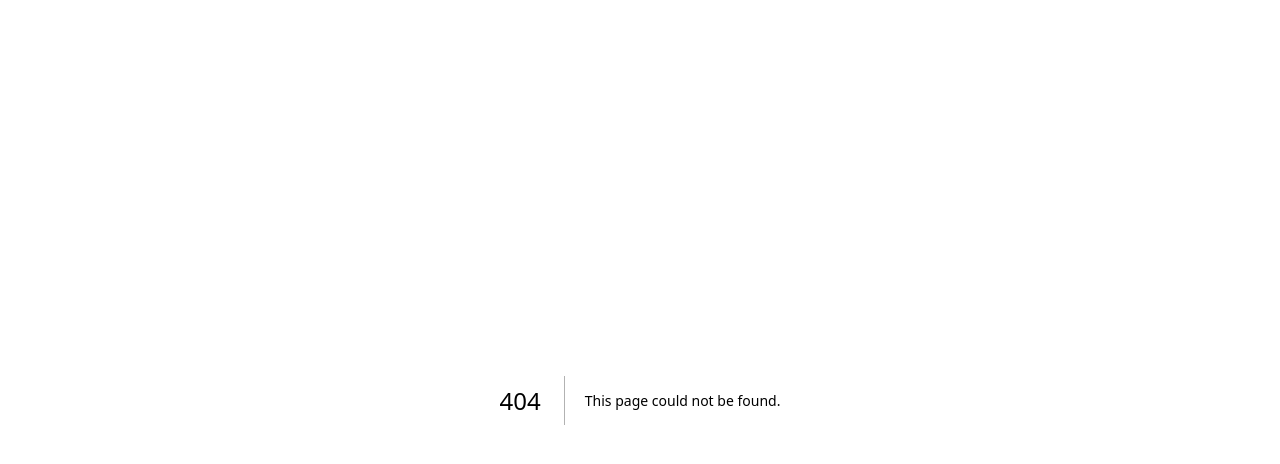
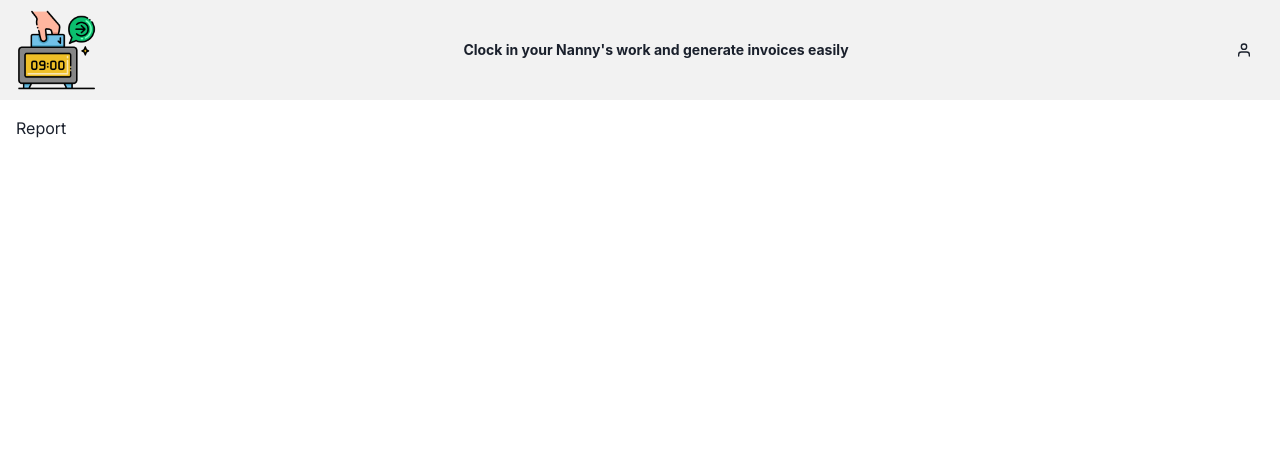
Before and after one commit to satshree/nanni-clock, a Next.js app: page /home/report in a window 1280 px wide. Before the commit this address had no page. Shown: the top 464 px of the page. Built offline with nearby package versions, Linux system fonts and the light colour scheme; no server answers; sample sign-in values are in the browser's storage.

Commit message:
minor changes

```diff
--- a/src/app/globals.css
+++ b/src/app/globals.css
@@ -48,7 +48,7 @@ img {
 }
 
 .SingleDatePicker_picker__directionLeft {
-  left: -20% !important;
+  left: -18% !important;
 }
 
 .SingleDatePickerInput__withBorder {
--- a/src/app/home/page.tsx
+++ b/src/app/home/page.tsx
@@ -147,7 +147,9 @@ function Home() {
                   </Menu>
                 </Flex>
                 <HStack>
-                  <Button colorScheme="blue">Generate Report</Button>
+                  <Button colorScheme="blue" isDisabled={data.length === 0}>
+                    Generate Invoice
+                  </Button>
                   <Button
                     colorScheme="blue"
                     onClick={() => {
--- /dev/null
+++ b/src/app/home/report/page.tsx
@@ -0,0 +1,7 @@
+import React from "react";
+
+function Report() {
+  return <div>Report</div>;
+}
+
+export default Report;
```
